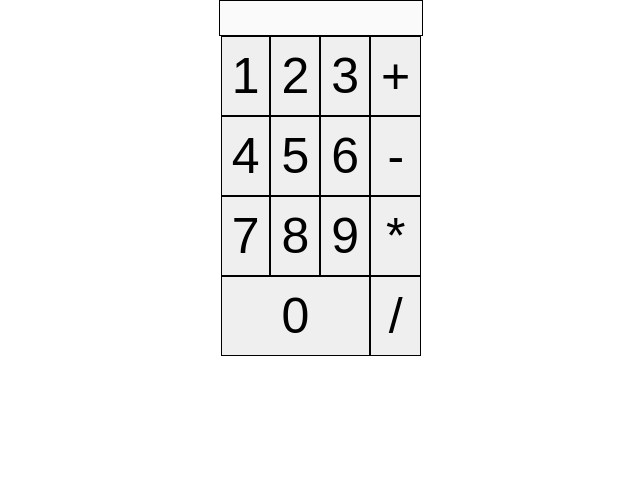
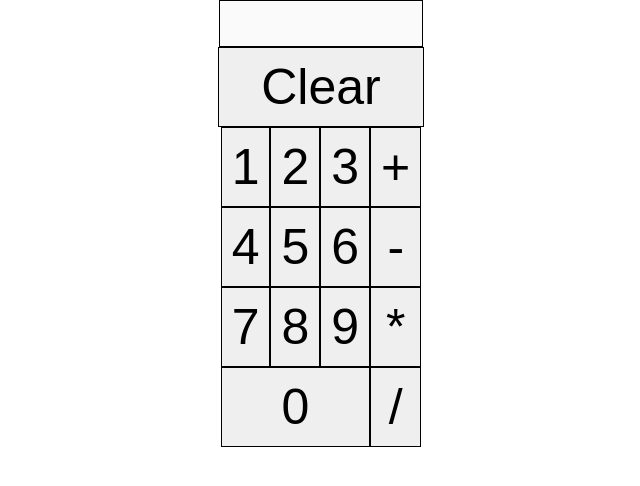
Before and after one commit to hoglund003/Calculator, a plain HTML site: page index.html in a window 1280 px wide. Shown: the whole page, without its empty margins (319-959 px from the left). Drawn offline with Linux system fonts and the light colour scheme.

Commit message:
claer button added

```diff
--- a/index.html
+++ b/index.html
@@ -11,6 +11,9 @@
 
     <div class="expression">
         <input disabled type="text">
+    </div>
+    <div class="row clear">
+        <button class="btn clear">Clear</button>
     </div>
     <div class="flex-container">
         <div class="container">
--- a/style.css
+++ b/style.css
@@ -15,11 +15,15 @@ body {
     justify-content: center;
 }
 
+.row .btn.clear {
+    width: 206.2833px;
+}
+
 .expression input {
     width: 202.2833px;
     border: 1px solid black;
     border-radius: 0;
-    font-size: 30px;
+    font-size: 40px;
 }
 
 .flex-container {
@@ -45,6 +49,11 @@ body {
     display: flex;
 }
 
+.row.clear {
+    display: flex;
+    justify-content: center;
+}
+
 .btn {
     font-size: 50px;
     padding: 10px;
```
